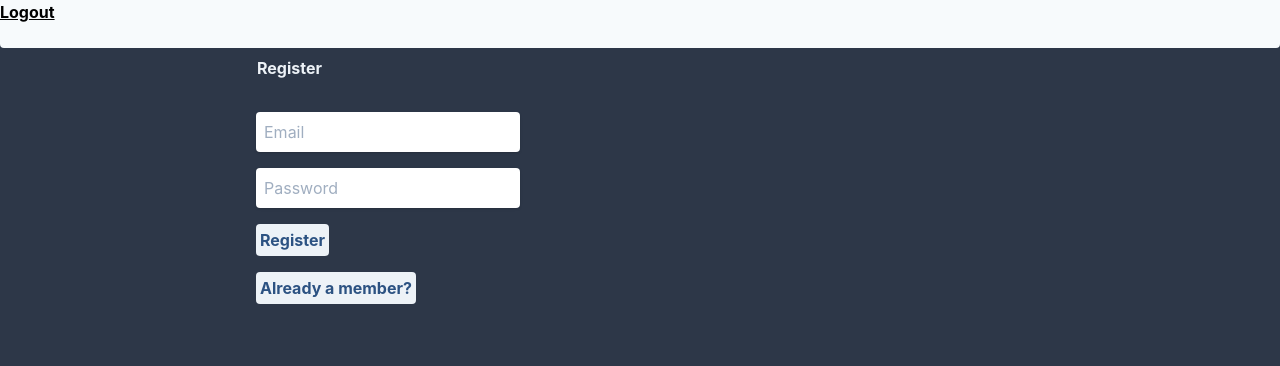
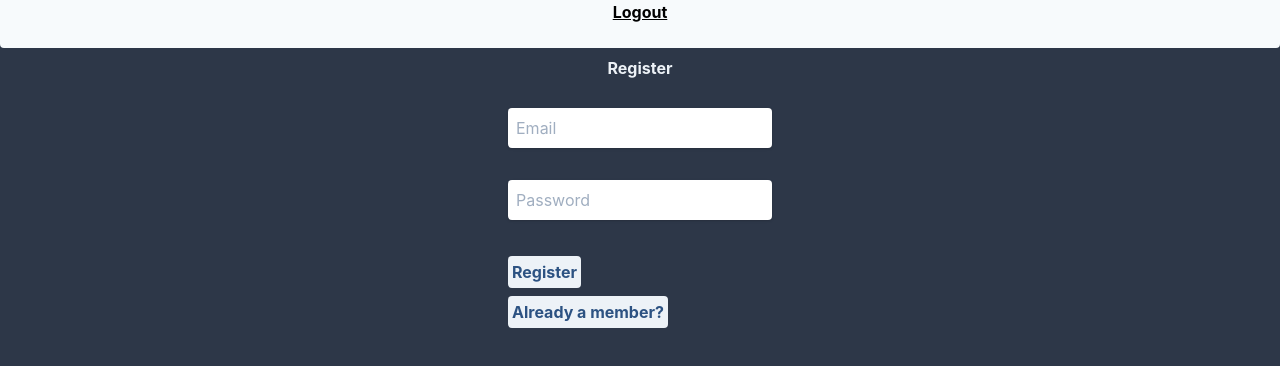
Before and after one commit to cassiern/bstformfrontend, a React (Create React App) app: page / in a window 1280 px wide. Shown: the top 366 px of the page. Built offline with nearby package versions, Linux system fonts and the light colour scheme.

Commit message:
some final CSS touches

```diff
--- a/src/components/Auth.js
+++ b/src/components/Auth.js
@@ -90,7 +90,7 @@ class Auth extends Component {
 
 	render(props){
 		return(
-			<div>
+			<div className="auth-container">
 		{!this.state.hideAuth ?
 			<div>
 			{!this.state.isMember ?
--- a/src/style.css
+++ b/src/style.css
@@ -6,10 +6,10 @@
 
 
 .btn {
-	@apply font-bold p-1 bg-gray-200 mx-12 my-2 ml-64 rounded text-blue-800;
+	@apply font-bold p-1 bg-gray-200 mx-12 my-2 flex justify-center rounded text-blue-800;
 }
 .btn:hover {
-	@apply font-bold p-1 bg-gray-400 mx-12 my-2 ml-64 rounded text-blue-800;
+	@apply font-bold p-1 bg-gray-400 mx-12 my-2 flex justify-center rounded text-blue-800;
 }
 .btn-container {
 	@apply ml-64 justify-center;
@@ -21,10 +21,10 @@
 	@apply font-bold p-1 bg-gray-400 shadow my-2 ml-2 rounded text-blue-800;
 }
 .firstInputs {
-	@apply shadow mx-12 my-2 ml-64 p-2 border-gray-500 rounded text-gray-700 justify-center;
+	@apply shadow my-1 p-2 mx-12 border-gray-500 rounded text-gray-700 flex justify-center;
 }
 .mainText {
-	@apply font-bold ml-64 text-gray-200 px-px items-center justify-center;
+	@apply font-bold mx-12 text-gray-200 px-px flex justify-center;
 }
 .background {
 	@apply bg-gray-800 min-h-screen h-full flex-wrap;
@@ -33,7 +33,7 @@
 	@apply bg-gray-800 bg-center justify-center;
 }
 .img {
-	@apply w-2/4 max-h-full ml-64 p-1 border-2 border-gray-300 rounded justify-center;
+	@apply w-2/4 max-h-full ml-64 p-1 border-2 border-gray-300 rounded justify-around;
 }
 .img:hover {
 	@apply opacity-75;
@@ -42,5 +42,8 @@
 	@apply h-12 max-h-full font-bold bg-gray-100 text-blue-800 mb-2 rounded-b;
 }
 .logout {
-	@apply text-black underline mr-16;
+	@apply text-black underline flex justify-center;
 }
+.auth-container {
+	@apply flex justify-center mx-12;
+}
```
Also changed, not shown: src/public/style.css.
